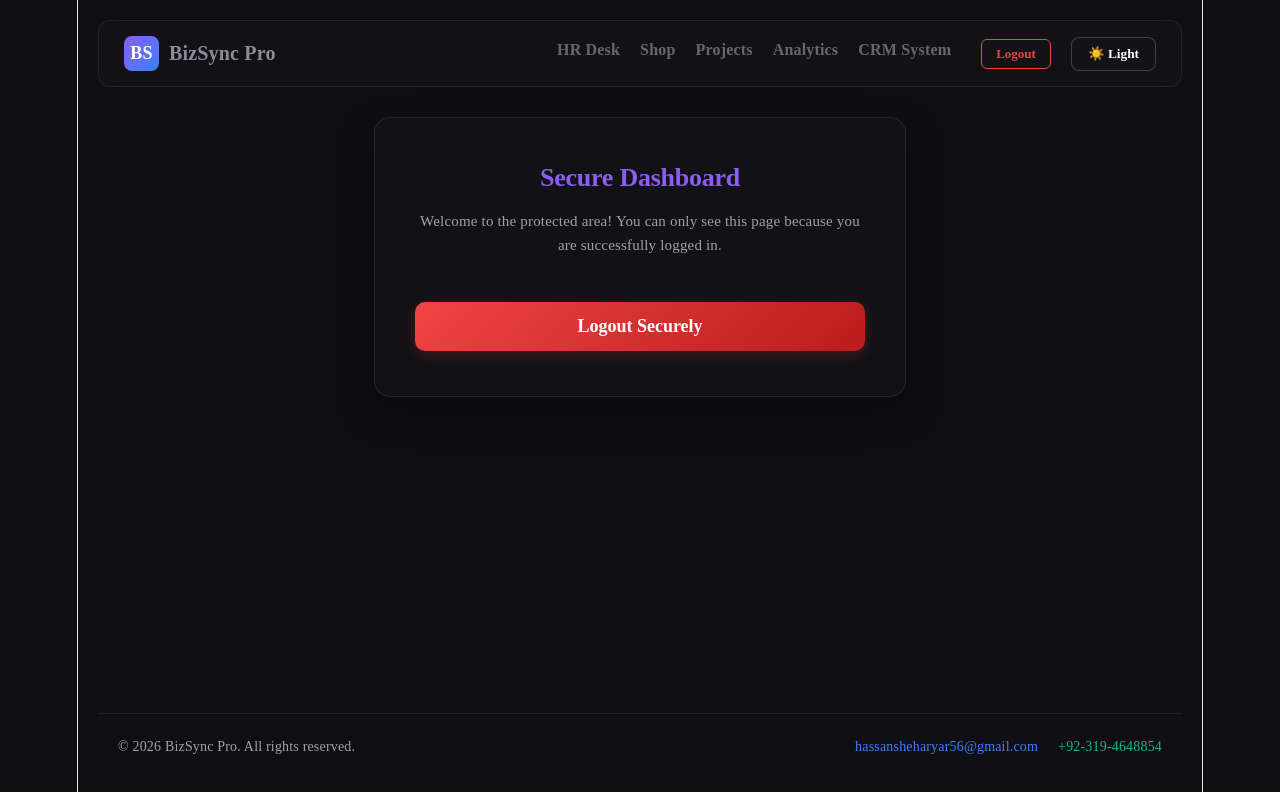
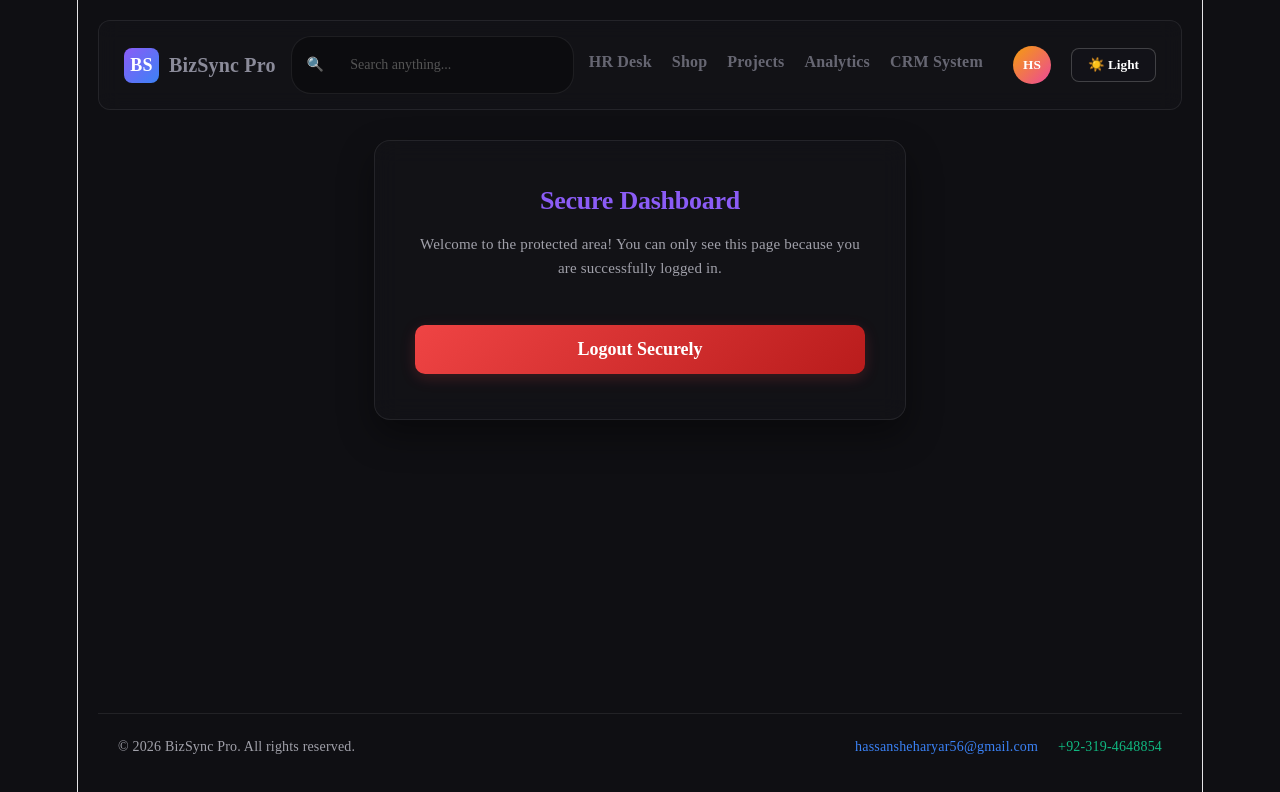
Before and after one commit to HassanSheharyar/interngrow-frontend-project, a React (Vite) app: page /login in a window 1280 px wide. Both pictures are taken after typing "name@example.com", "Sample123" into the empty fields and a click on the button "Sign In". Shown: the top 792 px of the page. Built offline with nearby package versions, Linux system fonts and the light colour scheme; a web font is replaced by a local one.

Commit message:
Added toast notifications, search bar, and profile dropdown

```diff
--- a/package.json
+++ b/package.json
@@ -12,6 +12,7 @@
   "dependencies": {
     "react": "^19.2.8",
     "react-dom": "^19.2.8",
+    "react-hot-toast": "^2.6.0",
     "react-router-dom": "^7.11.0"
   },
   "devDependencies": {
--- a/src/App.jsx
+++ b/src/App.jsx
@@ -1,5 +1,6 @@
 import { useState, useEffect } from 'react';
 import { BrowserRouter, Routes, Route, Link, NavLink, Navigate } from 'react-router-dom';
+import { Toaster, toast } from 'react-hot-toast';
 import Login from './pages/Login';
 import Register from './pages/Register';
 import ForgotPassword from './pages/ForgotPassword';
@@ -18,6 +19,7 @@ function App() {
   const [isAuthenticated, setIsAuthenticated] = useState(false);
   const [isDarkMode, setIsDarkMode] = useState(true);
   const [mobileMenuOpen, setMobileMenuOpen] = useState(false);
+  const [profileOpen, setProfileOpen] = useState(false); // Dropdown state
 
   useEffect(() => {
     document.body.style.backgroundColor = isDarkMode ? '#0f0f13' : '#f1f5f9';
@@ -29,7 +31,6 @@ function App() {
     return children;
   };
 
-  // Active Tab Style Helper Function
   const navStyle = (baseColor) => ({ isActive }) => ({
     color: baseColor,
     fontWeight: 'bold',
@@ -40,17 +41,34 @@ function App() {
     transition: 'all 0.3s ease'
   });
 
+  const handleLogout = () => {
+    setIsAuthenticated(false);
+    setProfileOpen(false);
+    toast.success("Logged out successfully!");
+  };
+
   return (
     <BrowserRouter>
+      {/* Toast Notification Container */}
+      <Toaster position="top-right" reverseOrder={false} />
+
       <div className={`app-wrapper ${isDarkMode ? 'dark-mode' : 'light-mode'}`} style={{ display: 'flex', flexDirection: 'column', minHeight: '100vh', padding: '20px', boxSizing: 'border-box', overflowX: 'hidden' }}>
 
         {/* HEADER & NAVIGATION */}
-        <nav style={{ display: 'flex', alignItems: 'center', justifyContent: 'space-between', flexWrap: 'wrap', marginBottom: '30px', padding: '15px 25px', backgroundColor: 'var(--bg-panel)', borderRadius: '12px', border: '1px solid var(--border-light)' }}>
+        <nav style={{ display: 'flex', alignItems: 'center', justifyContent: 'space-between', flexWrap: 'wrap', gap: '15px', marginBottom: '30px', padding: '15px 25px', backgroundColor: 'var(--bg-panel)', borderRadius: '12px', border: '1px solid var(--border-light)' }}>
 
           <Link to="/dashboard" style={{ textDecoration: 'none', color: 'var(--text-main)', display: 'flex', alignItems: 'center', gap: '10px' }}>
             <div style={{ width: '35px', height: '35px', background: 'linear-gradient(135deg, #8b5cf6, #3b82f6)', borderRadius: '8px', display: 'flex', alignItems: 'center', justifyContent: 'center', color: 'white', fontWeight: 'bold', fontSize: '18px' }}>BS</div>
             <span style={{ fontSize: '20px', fontWeight: 'bold', fontFamily: "'Averia Gruesa Libre', cursive" }}>BizSync Pro</span>
           </Link>
+
+          {/* Global Search Bar (Only visible when logged in) */}
+          {isAuthenticated && (
+            <div style={{ display: 'flex', alignItems: 'center', backgroundColor: 'var(--input-bg)', border: '1px solid var(--border-light)', borderRadius: '20px', padding: '6px 15px', flex: '1', maxWidth: '300px' }}>
+              <span style={{ fontSize: '14px' }}>🔍</span>
+              <input type="text" placeholder="Search anything..." style={{ border: 'none', background: 'transparent', outline: 'none', color: 'var(--text-main)', width: '100%', marginLeft: '10px', fontSize: '14px' }} />
+            </div>
+          )}
 
           <button onClick={() => setMobileMenuOpen(!mobileMenuOpen)} style={{ display: 'none', background: 'transparent', border: 'none', fontSize: '24px', cursor: 'pointer', color: 'var(--text-main)' }} className="mobile-menu-btn">
             ☰
@@ -70,13 +88,22 @@ function App() {
                 <NavLink to="/analytics" style={navStyle('#ec4899')}>Analytics</NavLink>
                 <NavLink to="/crm" style={navStyle('#ef4444')}>CRM System</NavLink>
 
-                {/* 🔴 FIXED LOGOUT BUTTON 🔴 */}
-                <button
-                  onClick={() => setIsAuthenticated(false)}
-                  style={{ marginLeft: '10px', padding: '6px 14px', borderRadius: '6px', border: '1px solid #ef4444', backgroundColor: 'transparent', color: '#ef4444', cursor: 'pointer', fontWeight: 'bold', fontSize: '13px', transition: 'all 0.3s ease' }}
-                >
-                  Logout
-                </button>
+                {/* User Profile Dropdown */}
+                <div style={{ position: 'relative', marginLeft: '10px' }}>
+                  <button onClick={() => setProfileOpen(!profileOpen)} style={{ background: 'linear-gradient(135deg, #f59e0b, #ec4899)', border: 'none', borderRadius: '50%', width: '38px', height: '38px', cursor: 'pointer', display: 'flex', alignItems: 'center', justifyContent: 'center', color: 'white', fontWeight: 'bold' }}>
+                    HS
+                  </button>
+
+                  {profileOpen && (
+                    <div style={{ position: 'absolute', right: 0, top: '45px', backgroundColor: 'var(--bg-panel)', border: '1px solid var(--border-light)', borderRadius: '8px', padding: '10px', minWidth: '160px', zIndex: 100, boxShadow: '0 10px 15px -3px rgba(0, 0, 0, 0.1)' }}>
+                      <div style={{ padding: '8px', borderBottom: '1px solid var(--border-light)', marginBottom: '5px', color: 'var(--text-main)', fontWeight: 'bold' }}>
+                        Hassan Sheharyar
+                      </div>
+                      <Link to="/hr-dashboard" onClick={() => setProfileOpen(false)} style={{ display: 'block', padding: '8px', color: 'var(--text-muted)', textDecoration: 'none', fontSize: '14px' }}>⚙️ Settings</Link>
+                      <button onClick={handleLogout} style={{ width: '100%', textAlign: 'left', background: 'transparent', border: 'none', color: '#ef4444', fontWeight: 'bold', cursor: 'pointer', padding: '8px', fontSize: '14px' }}>🚪 Logout</button>
+                    </div>
+                  )}
+                </div>
               </>
             )}
 
@@ -94,7 +121,7 @@ function App() {
             <Route path="/forgot-password" element={<ForgotPassword />} />
             <Route path="/otp-verification" element={<OTPVerification />} />
             <Route path="/reset-password" element={<ResetPassword />} />
-            <Route path="/dashboard" element={<ProtectedRoute><Dashboard onLogout={() => setIsAuthenticated(false)} /></ProtectedRoute>} />
+            <Route path="/dashboard" element={<ProtectedRoute><Dashboard onLogout={handleLogout} /></ProtectedRoute>} />
             <Route path="/hr-dashboard" element={<EmployeeDashboard />} />
             <Route path="/ecommerce-dashboard" element={<EcommerceDashboard />} />
             <Route path="/project-management" element={<ProjectManagement />} />
--- a/src/pages/Login.jsx
+++ b/src/pages/Login.jsx
@@ -1,19 +1,21 @@
 import { useState } from 'react';
 import { Link, useNavigate } from 'react-router-dom';
+import { toast } from 'react-hot-toast'; // Toast import kiya gaya hai
 
 function Login({ onLogin }) {
   const [email, setEmail] = useState('');
   const [password, setPassword] = useState('');
   const [showPassword, setShowPassword] = useState(false);
-  const navigate = useNavigate(); // Navigation ke liye hook add kiya gaya hai
+  const navigate = useNavigate();
 
   const handleSubmit = (e) => {
     e.preventDefault();
     if (email && password) {
-      onLogin(); // State update hogi
-      navigate('/dashboard'); // User seedha dashboard par redirect ho jayega
+      toast.success('Login Successful! Welcome back.'); // Beautiful popup
+      onLogin();
+      navigate('/dashboard');
     } else {
-      alert("Please enter both email and password");
+      toast.error("Please enter both email and password!"); // Error popup
     }
   };
 
@@ -31,7 +33,6 @@ function Login({ onLogin }) {
               value={email}
               onChange={(e) => setEmail(e.target.value)}
               placeholder="Enter your email"
-              required
               style={{ width: '100%', padding: '12px 15px', borderRadius: '8px', border: '1px solid var(--border-light)', backgroundColor: 'var(--input-bg)', color: 'var(--text-main)', boxSizing: 'border-box', outline: 'none' }}
             />
           </div>
@@ -44,7 +45,6 @@ function Login({ onLogin }) {
                 value={password}
                 onChange={(e) => setPassword(e.target.value)}
                 placeholder="Enter your password"
-                required
                 style={{ width: '100%', padding: '12px 15px', paddingRight: '45px', borderRadius: '8px', border: '1px solid var(--border-light)', backgroundColor: 'var(--input-bg)', color: 'var(--text-main)', boxSizing: 'border-box', outline: 'none' }}
               />
               <button
```
Also changed, not shown: 1 other file (tests, documents, lock files or other folders).
